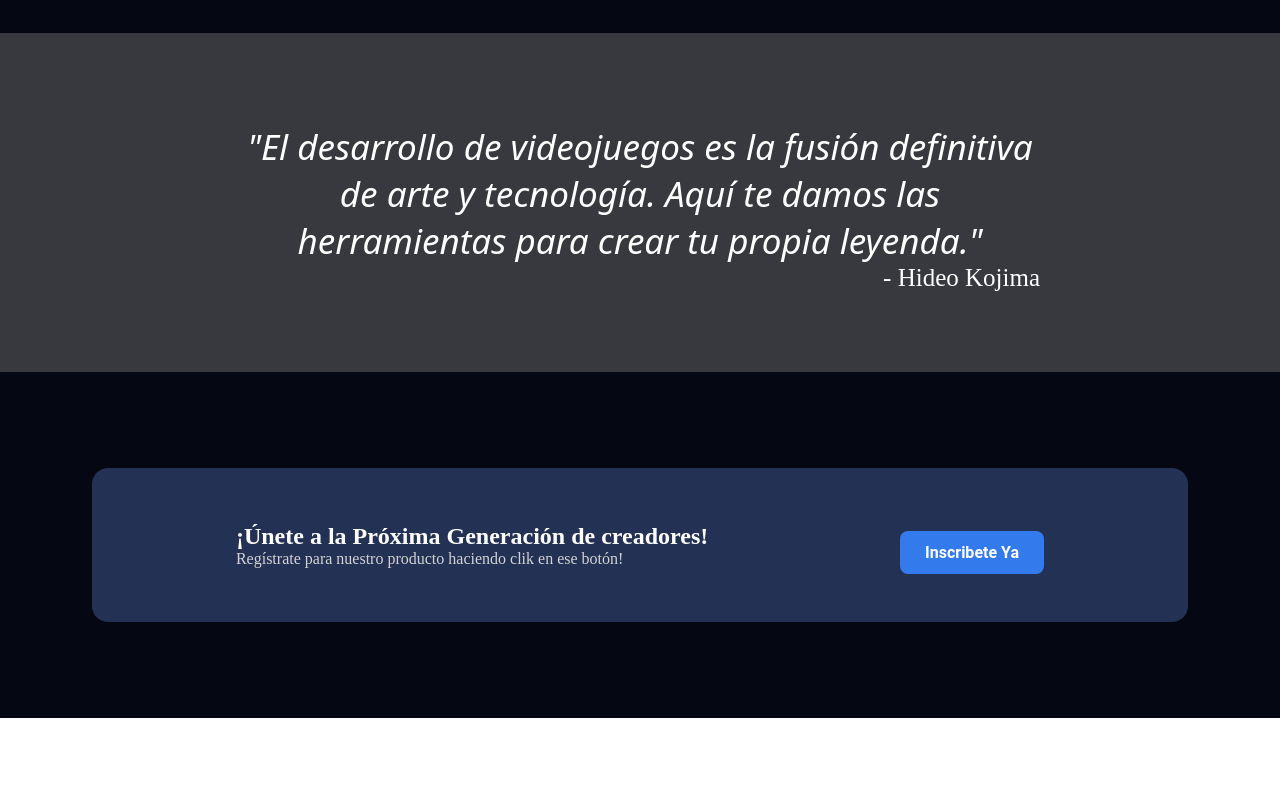
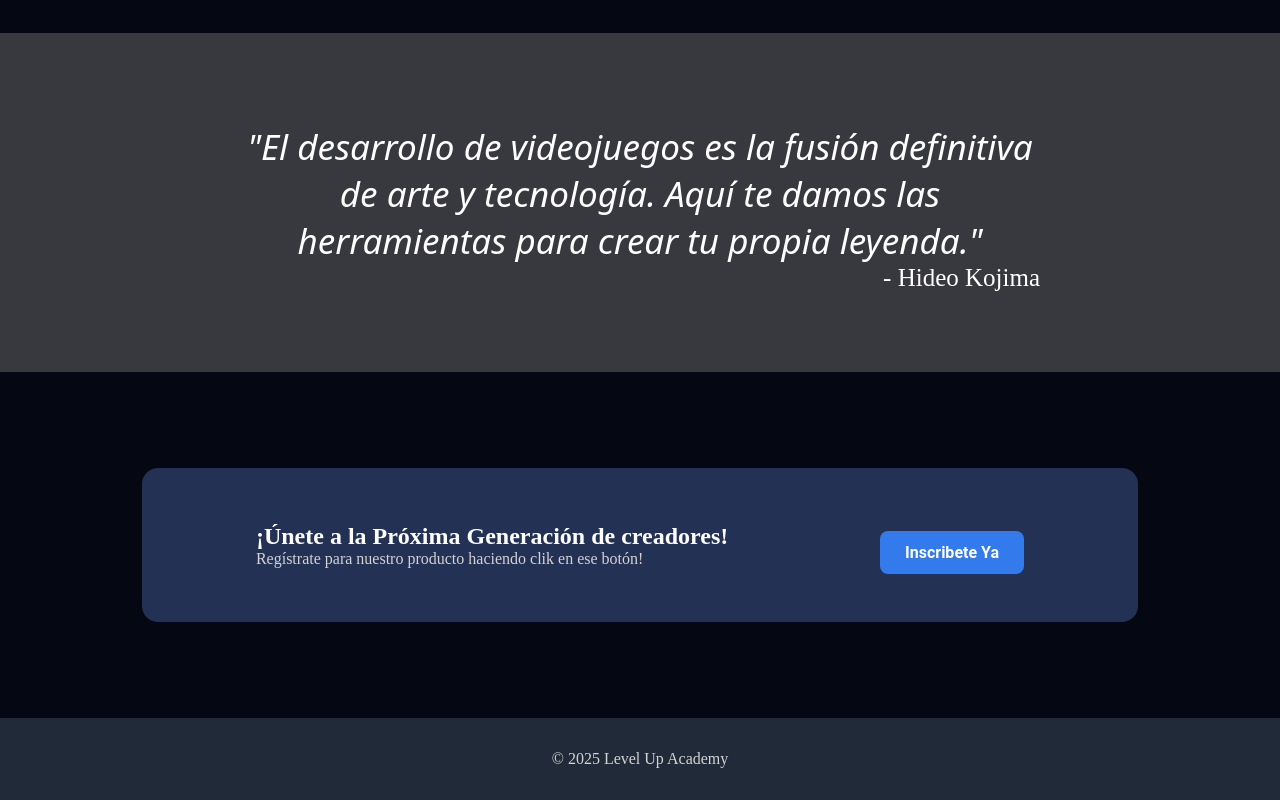
Before and after one commit to ianflig/odin-landing-page, a plain HTML site: page index.html in a window 1280 px wide. Shown: the part 1005-1805 px from the top of the page. Before the commit the page ends 1723 px from the top, so only its background shows below. Drawn offline with Linux system fonts and the light colour scheme.

Commit message:
feat: add section 5

```diff
--- a/css/styles.css
+++ b/css/styles.css
@@ -209,10 +209,12 @@
     justify-content: space-around;
     align-items: center;
     background-color: #233154;
-    width: 1000px;
+    width: 900px;
     padding: 3rem;
     border-radius: 1rem;
     text-align: left;
+    flex-wrap: wrap;
+    gap: 20px;
 }
 
 .section-four .text-one {
@@ -229,3 +231,19 @@
     width: 9rem;
     font-size: 16px;
 }
+
+.footer {
+    background-color: #212a39;
+    color: white;
+    display: flex;
+    justify-content: center;
+    align-items: center;
+    text-align: center;
+    flex-direction: column;
+    padding: 2rem;
+}
+
+.footer .text {
+    font-size: 16px;
+    color: lightgray;
+}
--- a/index.html
+++ b/index.html
@@ -76,7 +76,9 @@
         </div>
     </div>
     <div class="footer">
-
+        <div class="container">
+            <div class="text">© 2025 Level Up Academy</div>
+        </div>
     </div>
 </body>
 
```
